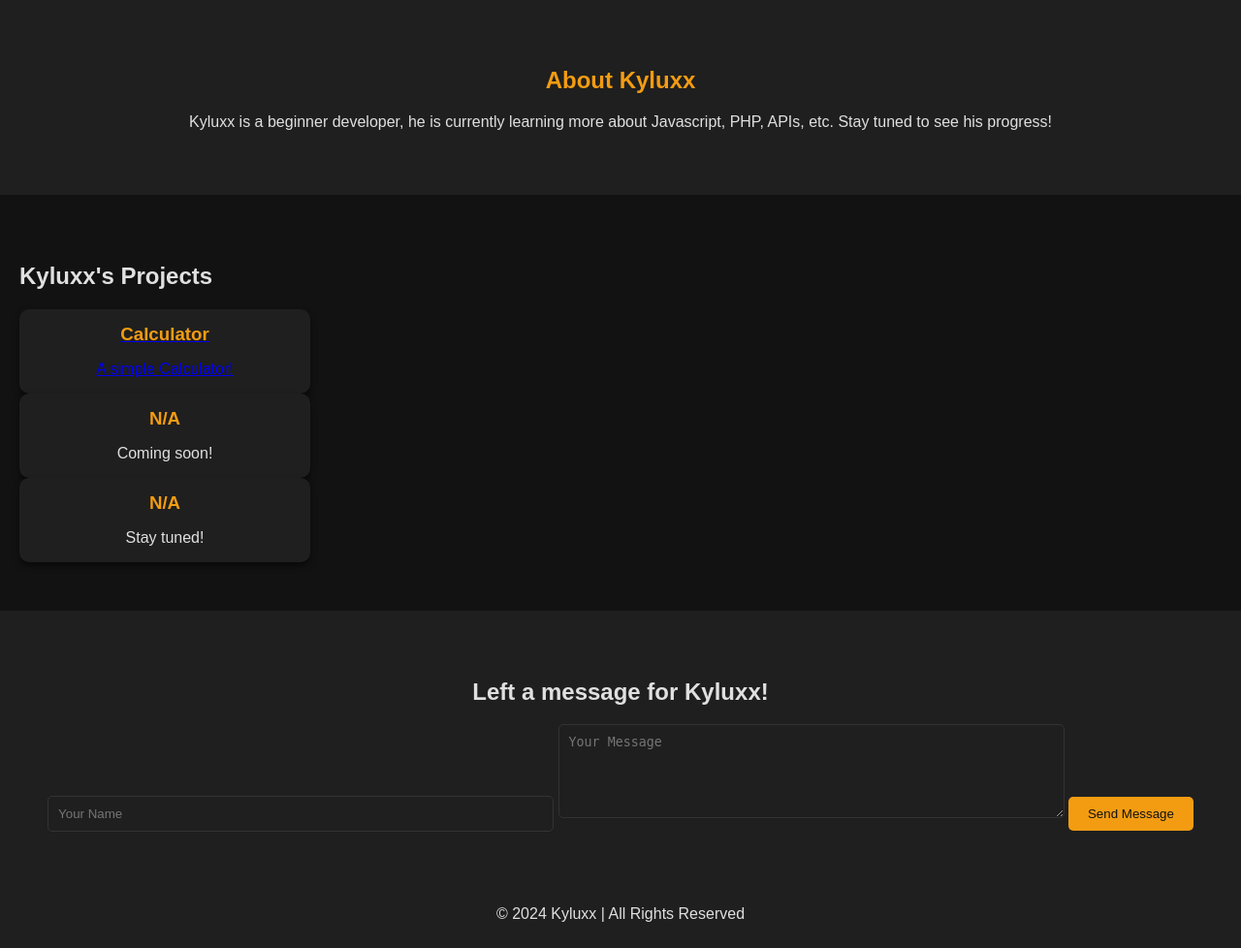
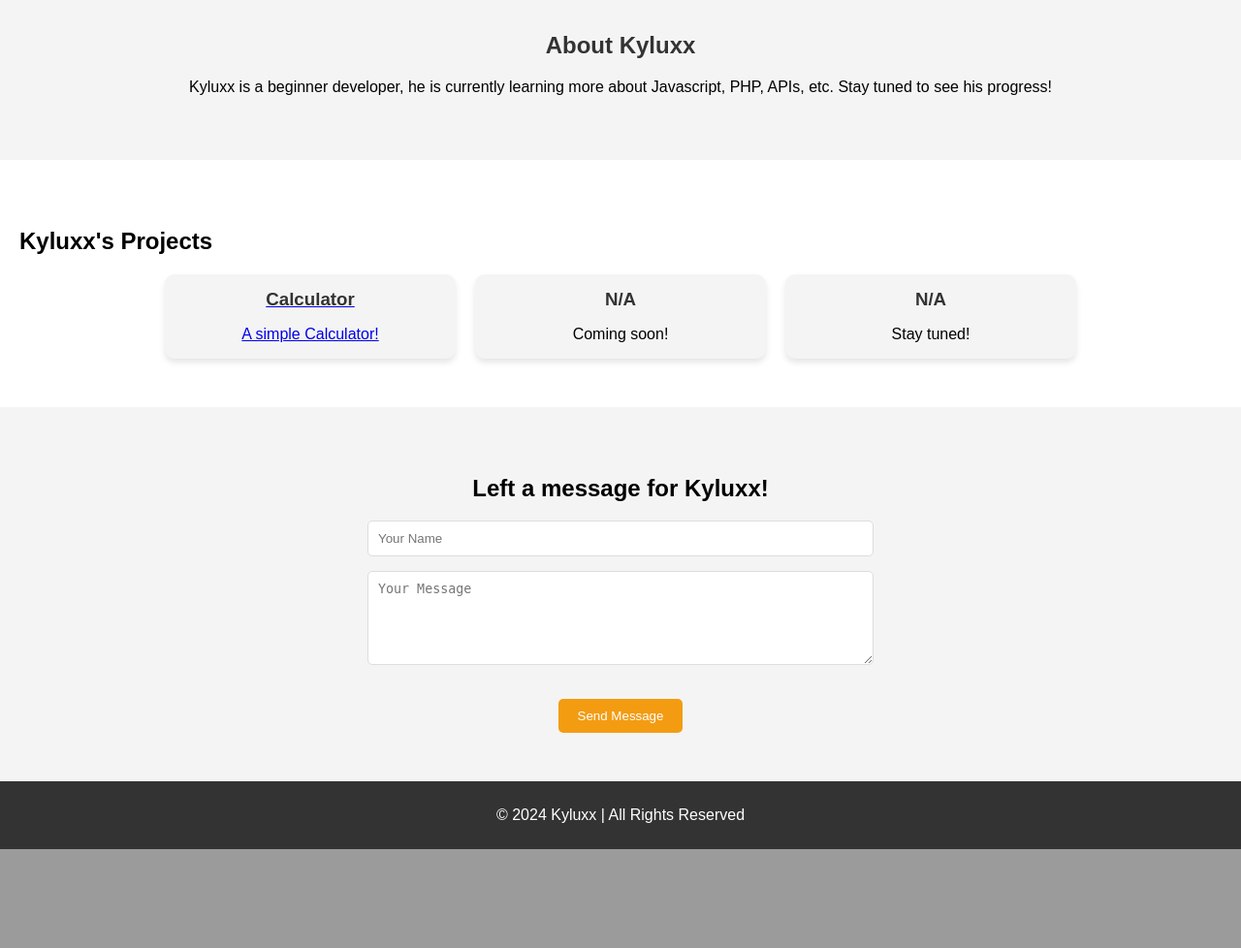
Before and after one commit to Kyluxx/Kyluxx-Website, a PHP site: page / in a window 1280 px wide. Shown: the part 927-1905 px from the top of the page at 97% size. After the commit the page ends 1803 px from the top, so only its background shows below. Run offline with PHP 8.4, Linux system fonts and the light colour scheme.

Commit message:
update style.css revert to white

```diff
--- a/Website/style.css
+++ b/Website/style.css
@@ -4,8 +4,6 @@
     padding: 0;
     font-family: 'Arial', sans-serif;
     box-sizing: border-box;
-    background-color: #121212; /* Dark background */
-    color: #e0e0e0; /* Light text color */
 }
 
 /* Navbar */
@@ -14,13 +12,19 @@
     justify-content: space-between;
     align-items: center;
     padding: 20px;
-    background-color: #1f1f1f; /* Darker navbar */
-    color: #e0e0e0;
+    background-color: #333;
+    color: #fff;
+}
+
+.nav-links {
+    list-style: none;
+    display: flex;
+    gap: 15px;
 }
 
 .nav-links li a {
     text-decoration: none;
-    color: #e0e0e0;
+    color: #fff;
     font-weight: bold;
 }
 
@@ -35,12 +39,12 @@
     display: flex;
     justify-content: center;
     align-items: center;
-    color: #e0e0e0;
+    color: #fff;
     text-align: center;
 }
 
 .hero-content {
-    background: rgba(0, 0, 0, 0.7); /* Slightly transparent dark overlay */
+    background: rgba(0, 0, 0, 0.5);
     padding: 30px;
     border-radius: 10px;
 }
@@ -54,7 +58,7 @@
     margin-top: 20px;
     padding: 10px 20px;
     background-color: #f39c12;
-    color: #121212;
+    color: #fff;
     border: none;
     border-radius: 5px;
     text-decoration: none;
@@ -68,54 +72,72 @@
 .about {
     padding: 50px 20px;
     text-align: center;
-    background-color: #1f1f1f;
+    background-color: #f4f4f4;
 }
 
 .about h2 {
-    color: #f39c12;
+    color: #333;
 }
 
 /* Projects Section */
 .projects {
     padding: 50px 20px;
-    background-color: #121212;
+    background-color: #fff;
+}
+
+.project-grid {
+    display: flex;
+    gap: 20px;
+    justify-content: center;
+    flex-wrap: wrap;
 }
 
 .project-card {
     width: 300px;
-    background: #1f1f1f;
+    background: #f4f4f4;
     border-radius: 10px;
-    box-shadow: 0px 4px 6px rgba(0, 0, 0, 0.5); /* Darker shadow */
+    box-shadow: 0px 4px 6px rgba(0, 0, 0, 0.1);
     overflow: hidden;
     text-align: center;
 }
 
+.project-card img {
+    width: 100%;
+    height: 200px;
+    object-fit: cover;
+}
+
 .project-card h3 {
     margin: 15px 0 10px;
-    color: #f39c12;
+    color: #333;
 }
 
 /* Contact Section */
 .contact {
     padding: 50px 20px;
     text-align: center;
-    background-color: #1f1f1f;
+    background-color: #f4f4f4;
+}
+
+.contact form {
+    display: flex;
+    flex-direction: column;
+    gap: 15px;
+    align-items: center;
 }
 
 .contact input, .contact textarea {
     width: 80%;
     max-width: 500px;
     padding: 10px;
-    background-color: #1f1f1f; /* Dark input background */
-    color: #e0e0e0;
-    border: 1px solid #333;
+    border: 1px solid #ddd;
     border-radius: 5px;
 }
 
 .contact button {
     padding: 10px 20px;
     background-color: #f39c12;
-    color: #121212;
+    color: #fff;
     border: none;
     border-radius: 5px;
 }
@@ -128,6 +150,6 @@
 footer {
     text-align: center;
     padding: 10px 0;
-    background: #1f1f1f;
-    color: #e0e0e0;
+    background: #333;
+    color: #fff;
 }
```
